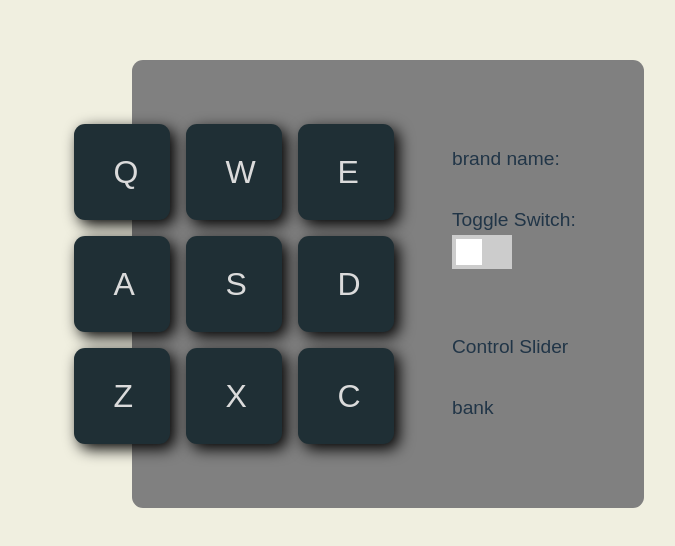
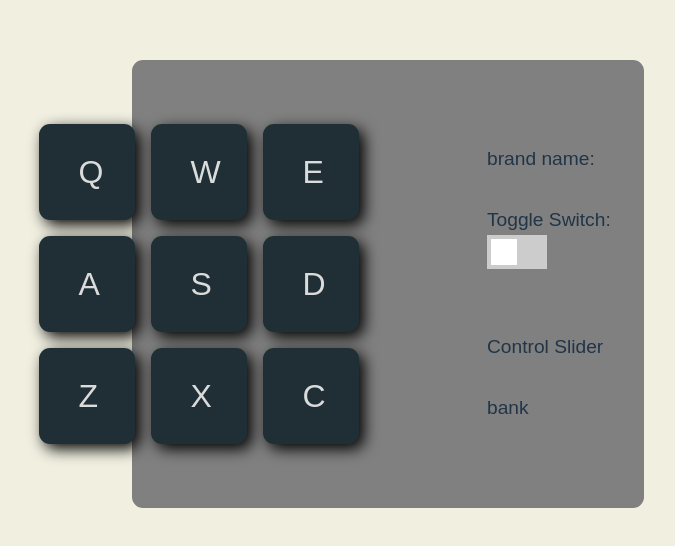
Before and after one commit to fullTimeCode/drum_machine, a React (Vite) app: page / in a window 1280 px wide. Shown: the part 116-662 px from the top of the page, without its empty margins (252-927 px from the left). Built offline with nearby package versions, Linux system fonts and the light colour scheme; some icons are missing.

Commit message:
feat: add types and refactor, useCallback and useMemo hooks

```diff
--- a/src/App.tsx
+++ b/src/App.tsx
@@ -1,26 +1,28 @@
-import { useState } from 'react'
-import { ToggleSwitch } from './components'
+import { useState, useEffect, useCallback, useMemo } from 'react'
+import { ToggleSwitch, KeyPad } from './components'
 import { FaCircleDot } from 'react-icons/fa6'
 
 function App() {
   const [display, setDisplay] = useState('')
-  const [currentSound, setCurrentSound] = useState('')
   const [powerStatus, setPowerStatus] = useState(false)
 
   const baseSRC = `https://s3.amazonaws.com/freecodecamp/drums/`
-  const getSound = (sound: string): string => baseSRC + sound + '.mp3'
+  const getSound = useCallback((sound: string): string => baseSRC + sound + '.mp3', [baseSRC])
 
-  const drumKeys = [
-    { drumKey: 'Q', sound: 'Heater-1', triggerKey: 'Heater 1' },
-    { drumKey: 'W', sound: 'Heater-2', triggerKey: 'Heater 2' },
-    { drumKey: 'E', sound: 'Heater-3', triggerKey: 'Heater 3' },
-    { drumKey: 'A', sound: 'Heater-4_1', triggerKey: 'Heater 4' },
-    { drumKey: 'S', sound: 'Heater-6', triggerKey: 'Clap' },
-    { drumKey: 'D', sound: 'Dsc_Oh', triggerKey: 'Open-HH' },
-    { drumKey: 'Z', sound: 'Kick_n_Hat', triggerKey: "Kick-n'-Hat" },
-    { drumKey: 'X', sound: 'RP4_KICK_1', triggerKey: 'Kick' },
-    { drumKey: 'C', sound: 'Cev_H2', triggerKey: 'Closed-HH' },
-  ]
+  const drumKeys = useMemo(
+    () => [
+      { drumKey: 'Q', sound: 'Heater-1', triggerKey: 'Heater 1', keyCode: 81 }, // Q
+      { drumKey: 'W', sound: 'Heater-2', triggerKey: 'Heater 2', keyCode: 87 }, // W
+      { drumKey: 'E', sound: 'Heater-3', triggerKey: 'Heater 3', keyCode: 69 }, // E
+      { drumKey: 'A', sound: 'Heater-4_1', triggerKey: 'Heater 4', keyCode: 65 }, // A
+      { drumKey: 'S', sound: 'Heater-6', triggerKey: 'Clap', keyCode: 83 }, // S
+      { drumKey: 'D', sound: 'Dsc_Oh', triggerKey: 'Open-HH', keyCode: 68 }, // D
+      { drumKey: 'Z', sound: 'Kick_n_Hat', triggerKey: "Kick-n'-Hat", keyCode: 90 }, // Z
+      { drumKey: 'X', sound: 'RP4_KICK_1', triggerKey: 'Kick', keyCode: 88 }, // X
+      { drumKey: 'C', sound: 'Cev_H2', triggerKey: 'Closed-HH', keyCode: 67 }, // C
+    ],
+    []
+  )
 
   const handleClick = (e: React.MouseEvent<HTMLButtonElement, MouseEvent>) => {
     const id = e.currentTarget.id
@@ -29,9 +31,7 @@ function App() {
     audioElem.play()
 
     const { sound } = drumKeys.filter(({ drumKey }) => drumKey === id)[0]
-    setCurrentSound(sound)
-
-    setDisplay(currentSound)
+    setDisplay(sound)
   }
   const handleSwitchToggle = (e: React.ChangeEvent<HTMLInputElement>) => {
     // console.log('target: ', e.target)
@@ -39,6 +39,29 @@ function App() {
     setPowerStatus((prevStatus) => !prevStatus)
     e
   }
+
+  useEffect(() => {
+    const handleKeyPress = (event: KeyboardEvent) => {
+      const keyPressed = event.keyCode
+
+      // Find the corresponding drum key object for the pressed key
+      const matchingDrumKey = drumKeys.find((drumKey) => drumKey.keyCode === keyPressed)
+
+      console.log(matchingDrumKey)
+
+      if (matchingDrumKey) {
+        const audio = new Audio(getSound(matchingDrumKey.sound))
+        audio.play()
+      }
+    }
+
+    window.addEventListener('keydown', handleKeyPress)
+
+    // Clean up the event listener when the component unmounts
+    return () => {
+      window.removeEventListener('keydown', handleKeyPress)
+    }
+  }, [drumKeys, getSound])
 
   return (
     <main id='drum-machine'>
@@ -74,21 +97,12 @@ function App() {
           bank
         </div>
       </section>
-      <section className='pad-container'>
-        {drumKeys.map(({ drumKey, sound }, idx) => (
-          <button
-            onClick={(e) => handleClick(e)}
-            className='drum-pad'
-            key={idx}
-            id={drumKey}>
-            <p> {drumKey} </p>
-            <audio
-              className='clip'
-              id={drumKey}
-              src={getSound(sound)}></audio>
-          </button>
-        ))}
-      </section>
+      <KeyPad
+        handleClick={handleClick}
+        drumKeys={drumKeys}
+        getSound={getSound}
+        styleNames={''}
+      />
     </main>
   )
 }
--- a/src/components/key_pad/KeyPad.tsx
+++ b/src/components/key_pad/KeyPad.tsx
@@ -1,23 +1,41 @@
+import React from 'react'
+import PropTypes from 'prop-types'
+import { DrumKey } from '..'
 import './key_pad.scss'
-import PropTypes from 'prop-types'
-// you may need to install `yarn add prop-types`
 
-type keyPadProps = {
-	styleNames: string,
+type DrumKeyType = {
+  drumKey: string
+  sound: string
+  idx?: number
 }
 
-const KeyPad = ( { styleNames } : keyPadProps ) => {
-	return (
-		<div className={`key_pad ${styleNames}`}>
-			<h2>KeyPad</h2>
-			{/* add your code here  */}
+type KeyPadProps = {
+  styleNames: string
+  drumKeys: DrumKeyType[]
+  handleClick: (event: React.MouseEvent<HTMLButtonElement>) => void
+  getSound: (sound: string) => string
+}
 
-		</div>
-	)
+const KeyPad: React.FC<KeyPadProps> = ({ styleNames, drumKeys, getSound, handleClick }) => {
+  return (
+    <div>
+      <section className={`pad-container key_pad ${styleNames}`}>
+        {drumKeys.map(({ drumKey, sound, idx }) => (
+          <DrumKey
+            key={idx}
+            drumKey={drumKey}
+            handleClick={handleClick}
+            source={getSound(sound)}
+            styleNames={''} // You can set appropriate styles here
+          />
+        ))}
+      </section>
+    </div>
+  )
 }
 
 KeyPad.propTypes = {
-	styleNames: PropTypes.string.isRequired
+  styleNames: PropTypes.string.isRequired,
 }
 
 export default KeyPad
```
Also changed, not shown: src/components/drum_key/DrumKey.tsx (+4 -5 lines).
